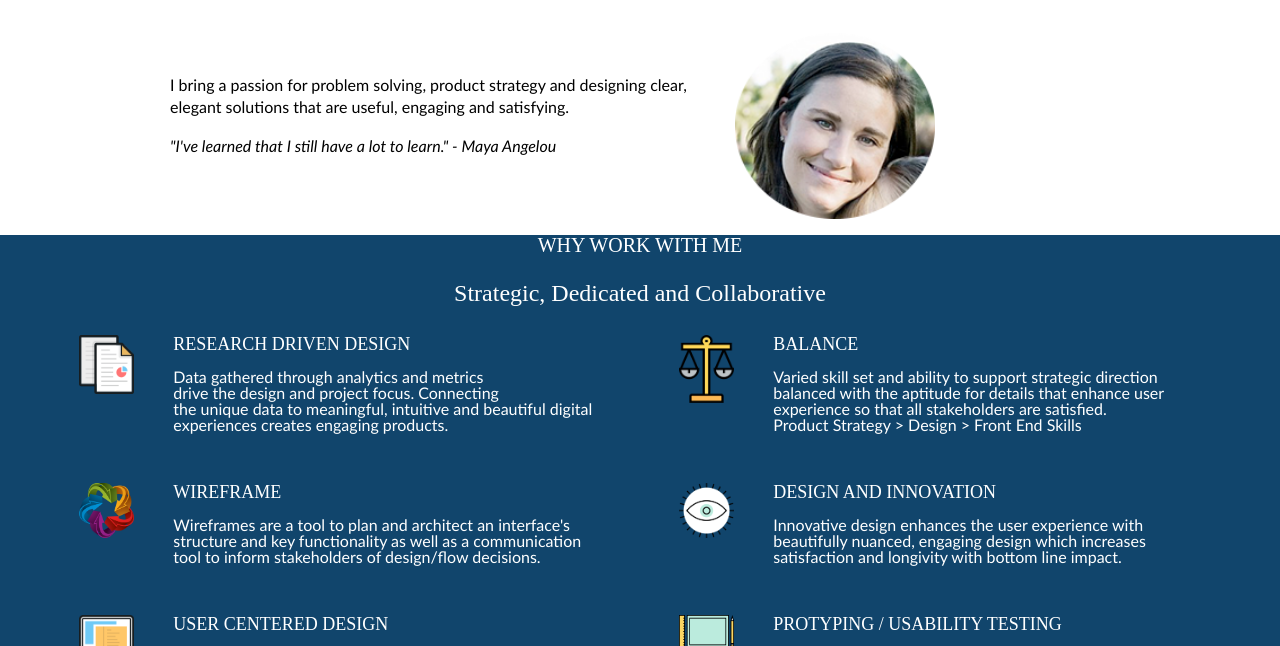
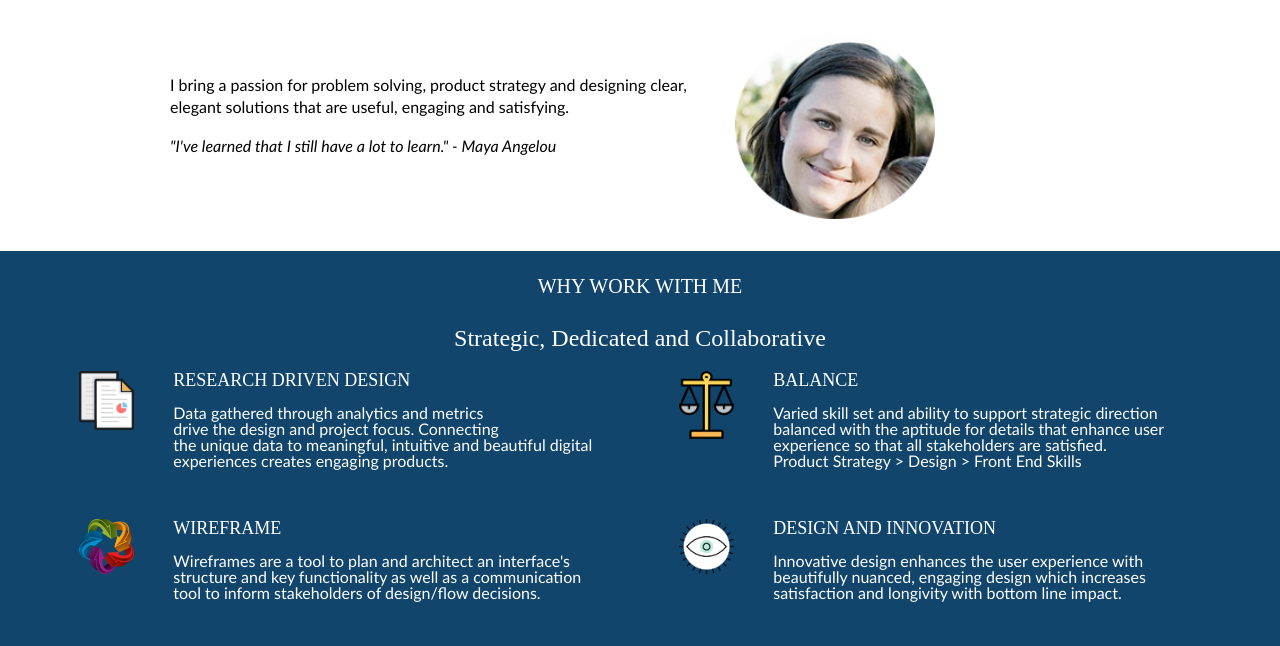
Before and after one commit to krista-rippons/Portfolio, a plain HTML site: page profile.html in a window 1280 px wide. Shown: the part 92-738 px from the top of the page. Drawn offline with Linux system fonts and the light colour scheme; a web font is replaced by a local one.

Commit message:
margins in WWM section

```diff
--- a/css/style.css
+++ b/css/style.css
@@ -223,14 +223,22 @@ header /*.container*/ {
 .containerworkwithme {
 	background: #11456c;
 }
-.containerworkwithme h1, h4 {
+.containerworkwithme h1 {
 	color: #ffffff;
 	font-weight: lighter;
 	text-align:  center;
 	margin-right: auto;
 	margin-left: auto;
-	margin-top: 10px;
+	line-height:.2;
+}
+.containerworkwithme h4 {
+	color: #ffffff;
+	font-weight: lighter;
+	text-align:  center;
+	margin-right: auto;
+	margin-left: auto;
 	line-height: 1;
+	padding-top: 25px;
 }
 .containerworkwithme h3 {
 	color: #ffffff;
@@ -285,7 +293,7 @@ header /*.container*/ {
 	margin-right: auto;
 	margin-left: 75px;
 	margin-top: 0px;
-	margin-bottom: 0px;
+	margin-bottom: 25px;
 }
 .containereducation p {
 	padding: 0;
```
